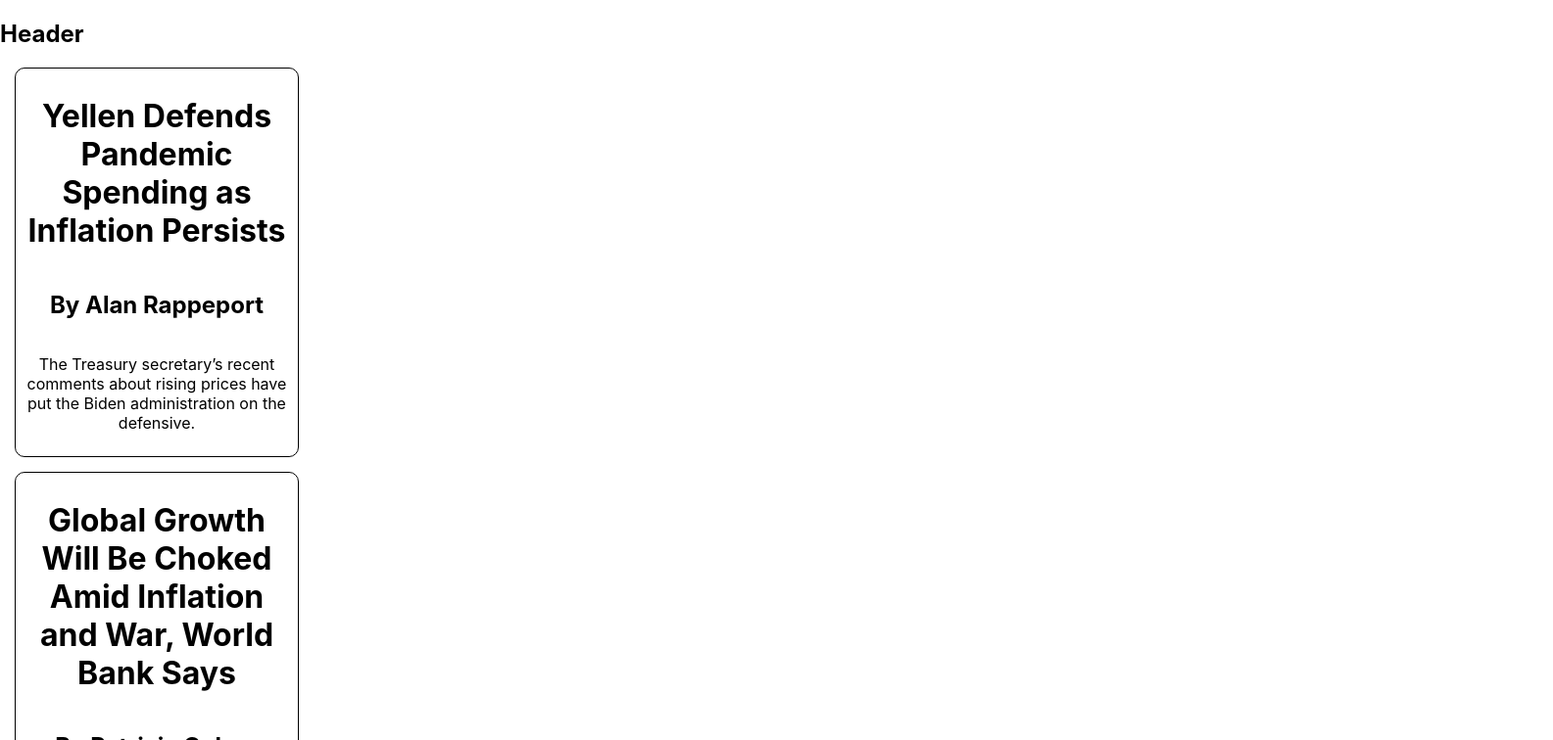
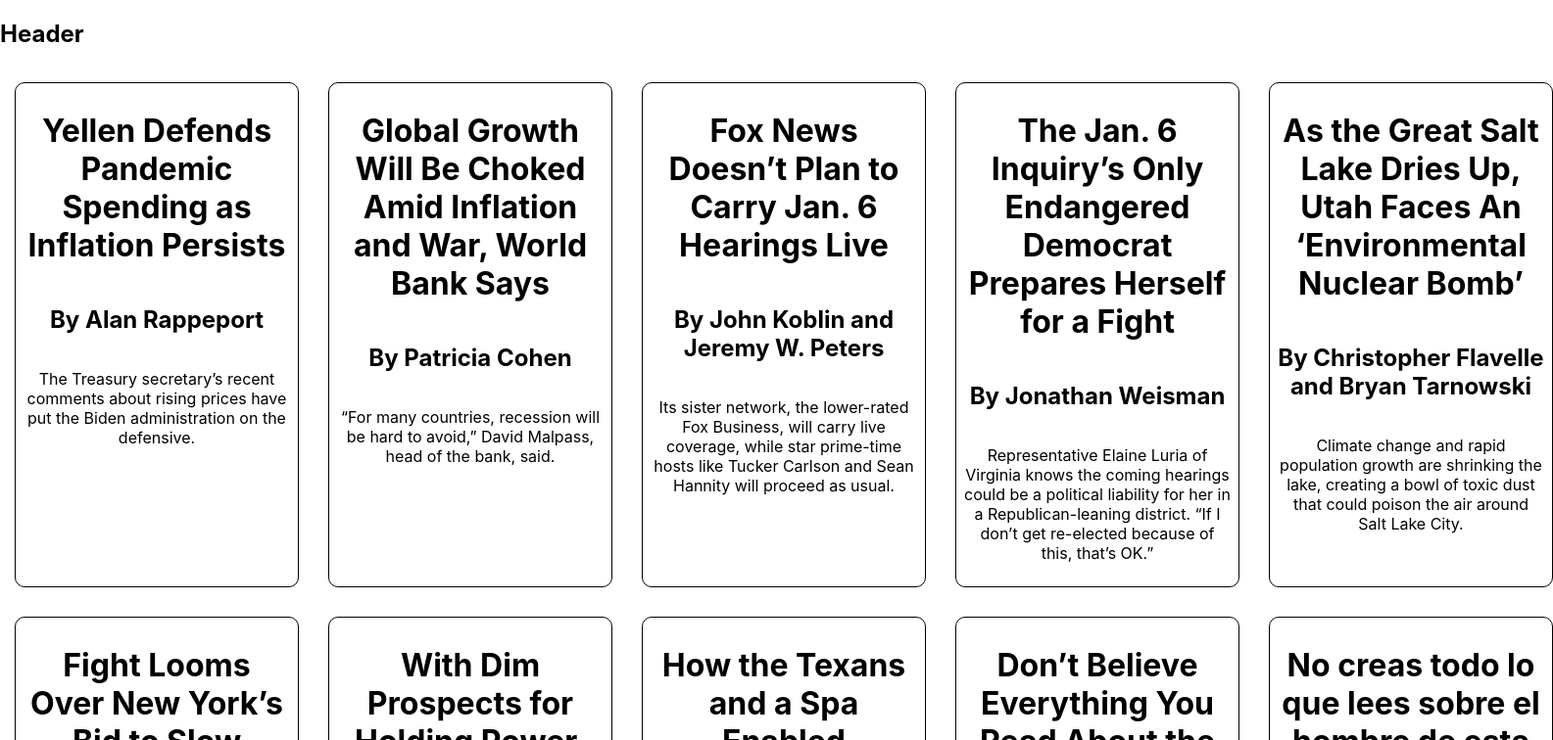
Before and after one commit to GALemmon/TuringMockTakeHome, a React (Create React App) app: page / in a window 1280 px wide. Shown: the top 756 px of the page at 98% size, 1585 px wide, since content can reach past the window. Built offline with nearby package versions, Linux system fonts and the light colour scheme.

Commit message:
Add basic styling to article area

```diff
--- a/src/components/ArticlesArea/ArticlesArea.css
+++ b/src/components/ArticlesArea/ArticlesArea.css
@@ -0,0 +1,4 @@
+.article-area {
+  display: grid;
+  grid-template-columns: 1fr 1fr 1fr 1fr 1fr;
+}
--- a/src/components/ArticlesArea/ArticlesArea.js
+++ b/src/components/ArticlesArea/ArticlesArea.js
@@ -1,4 +1,5 @@
 import React, { useState, useEffect } from 'react'
+import '../ArticlesArea/ArticlesArea.css'
 import { Article } from '../Article/Article'
 
 export const ArticlesArea = ({ errorMessage, articles }) => {
@@ -17,7 +18,7 @@
   return (
     <>
       {errorMessage && <section>errorMessage</section>}
-      {!errorMessage && <div>{articleCards}</div>}
+      {!errorMessage && <div className="article-area" >{articleCards}</div>}
     </>
   )
 }
```
